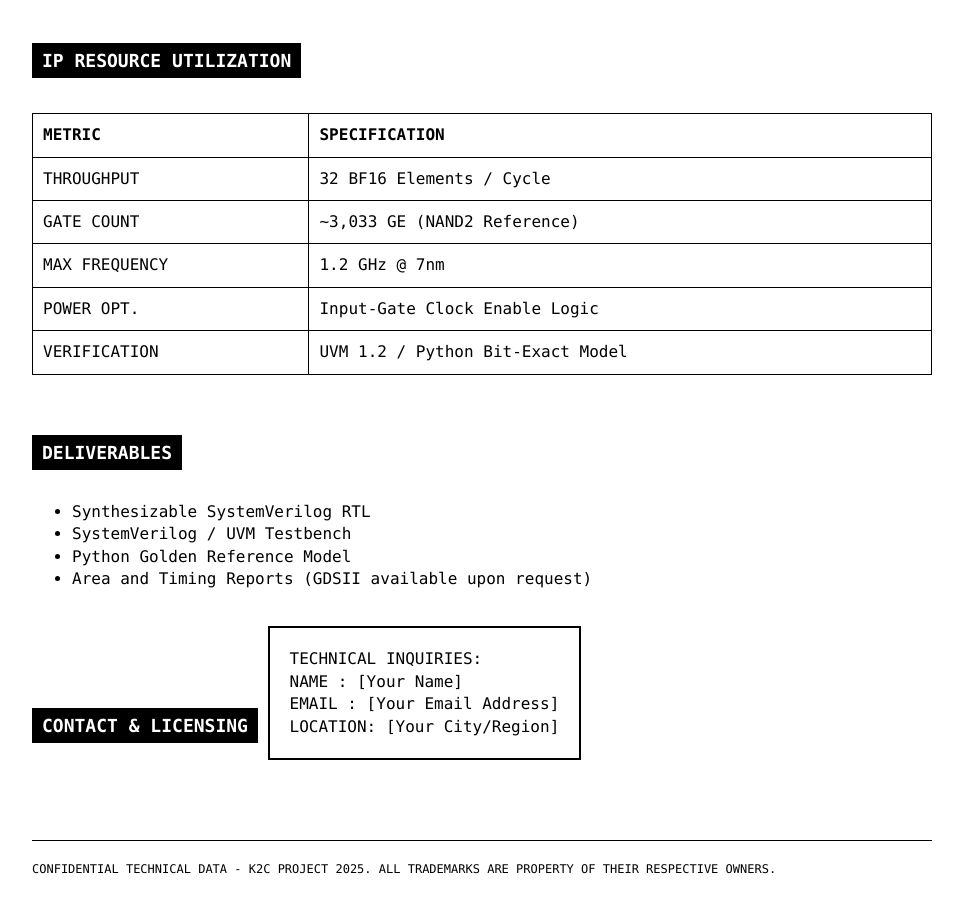
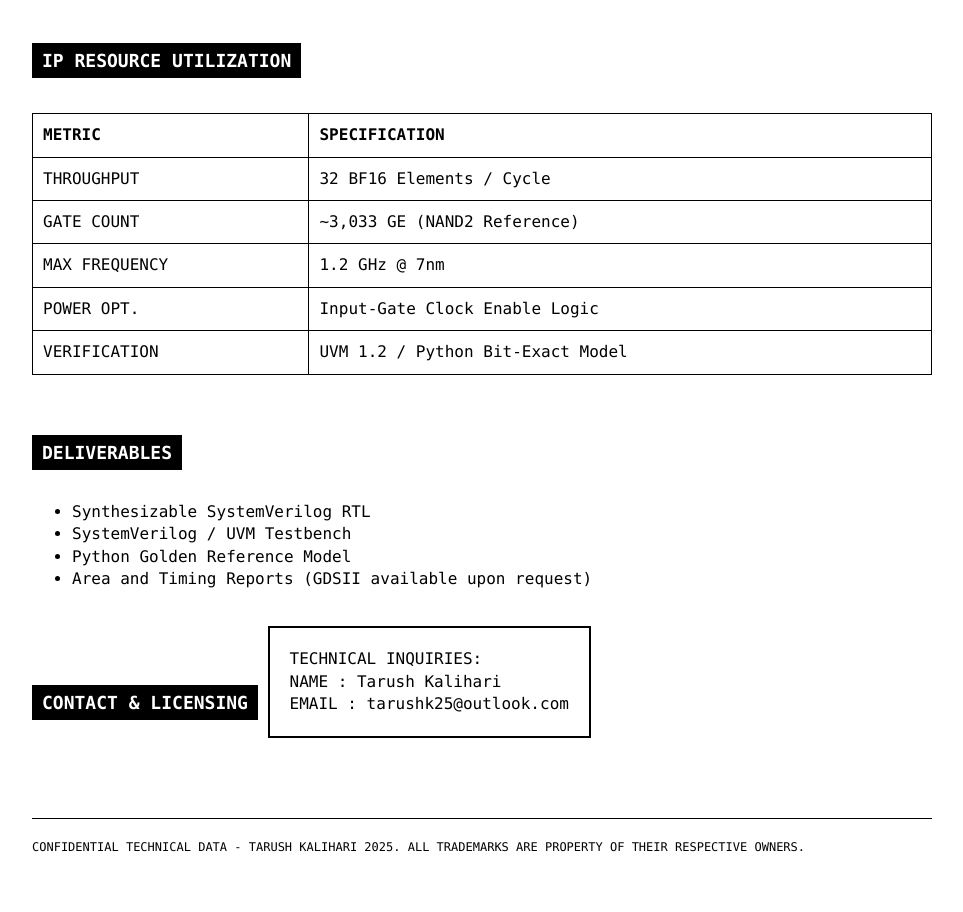
Before and after one commit to acedMaxxx/K2C-Pages, a plain HTML site: page index.html in a window 1280 px wide. Shown: the part 1233-2145 px from the top of the page, without its empty margins (28-991 px from the left). Drawn offline with Linux system fonts and the light colour scheme.

Commit message:
Update contact information and footer details

```diff
--- a/index.html
+++ b/index.html
@@ -144,14 +144,13 @@ TDATA_OUT             < VAL >
     <h2>CONTACT & LICENSING</h2>
     <div class="contact-box">
         TECHNICAL INQUIRIES: <br>
-        NAME  : [Your Name] <br>
-        EMAIL : [Your Email Address] <br>
-        LOCATION: [Your City/Region]
+        NAME  : Tarush Kalihari <br>
+        EMAIL : tarushk25@outlook.com
     </div>
 </section>
 
 <footer>
-    CONFIDENTIAL TECHNICAL DATA - K2C PROJECT 2025.
+    CONFIDENTIAL TECHNICAL DATA - TARUSH KALIHARI 2025.
     ALL TRADEMARKS ARE PROPERTY OF THEIR RESPECTIVE OWNERS.
 </footer>
 
```
